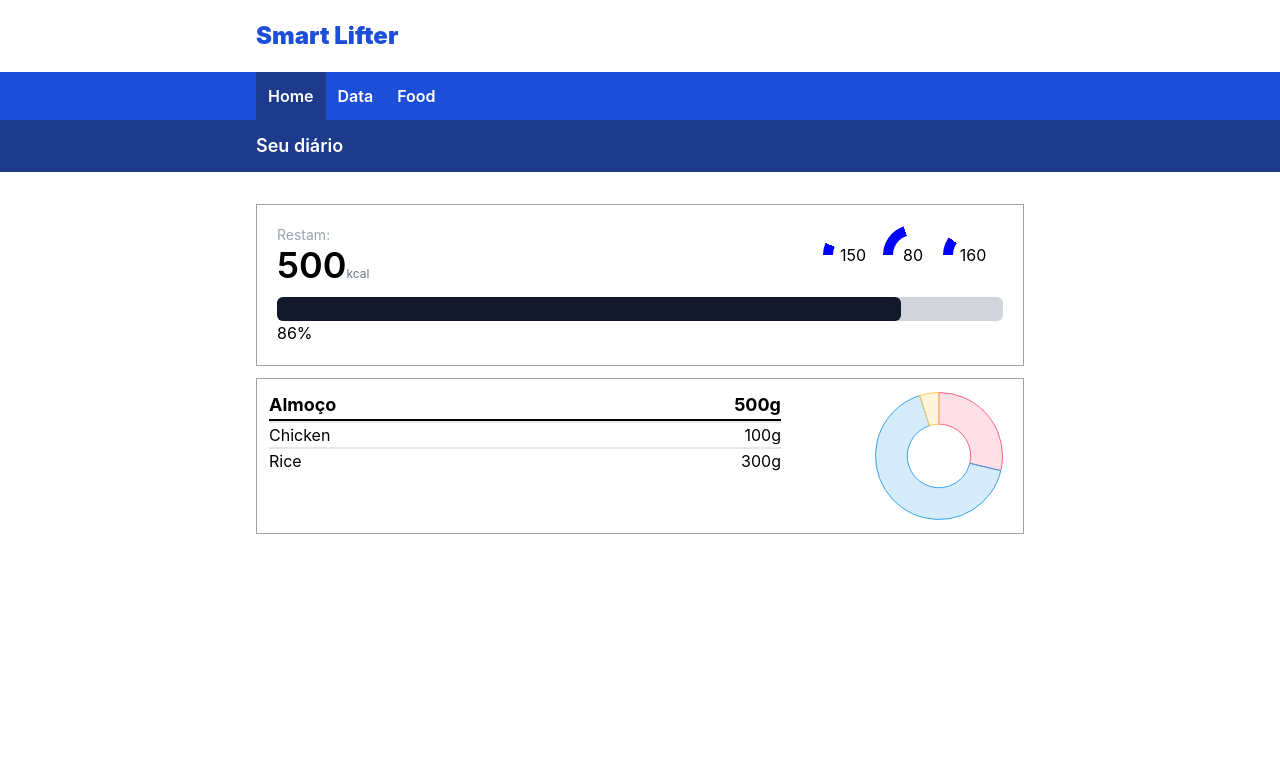
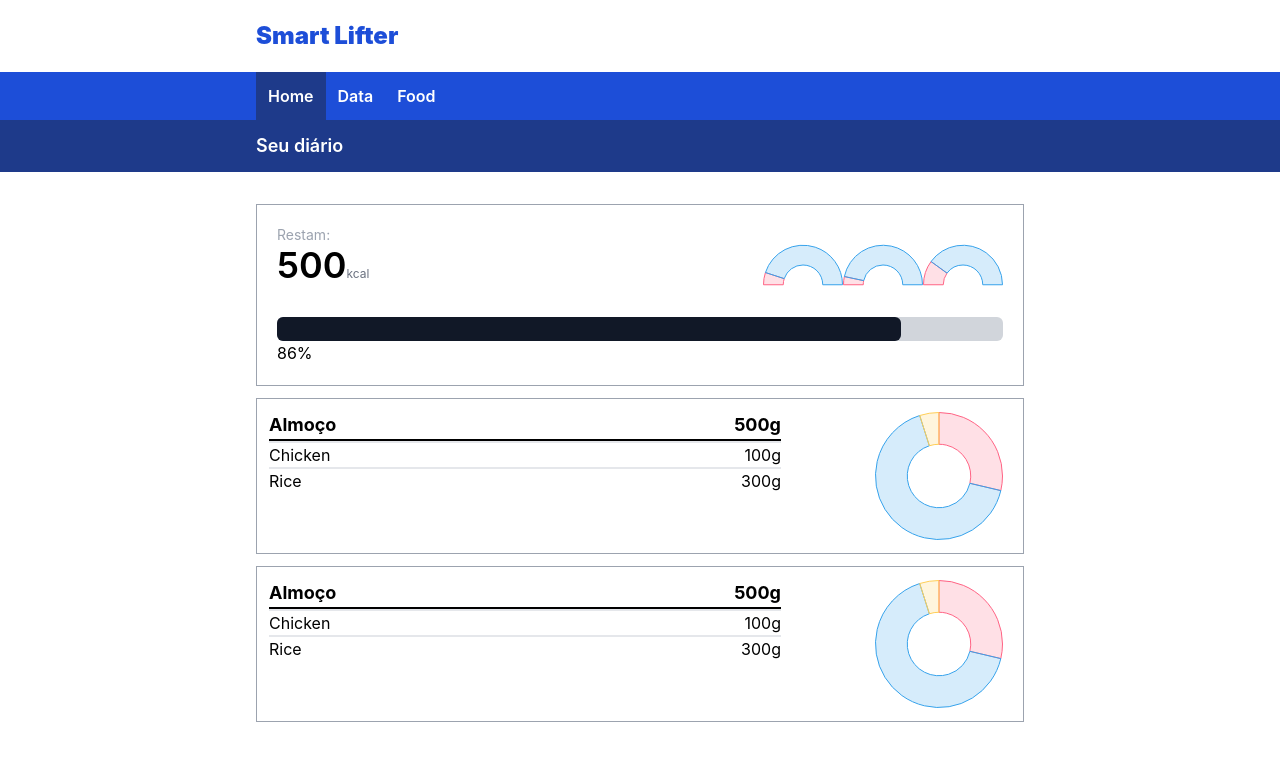
Before and after one commit to PedroSpelta/Fitness, a Next.js app: page /home in a window 1280 px wide. Shown: the top 760 px of the page. Built offline with nearby package versions, Linux system fonts and the light colour scheme.

Commit message:
adicionando local storage

```diff
--- a/components/Daily.tsx
+++ b/components/Daily.tsx
@@ -1,6 +1,4 @@
 import React, { useState } from "react";
-import { containerWidth } from "../libs/containers";
-import FoodDaily from "./FoodDaily";
 import MacroCircle from "./MacroCircle";
 
 function Daily() {
@@ -32,17 +30,18 @@ function Daily() {
           <span className="text-xs text-gray-500">kcal</span>
         </div>
         <div className=" flex justify-end">
-          <MacroCircle
-            percentage={todayData.carbo / personalData.carbo}
-            absolute={personalData.carbo}
+
+        <MacroCircle
+            completed={todayData.protein}
+            missing={ personalData.protein -todayData.protein}
           />
           <MacroCircle
-            percentage={todayData.fat / personalData.fat}
-            absolute={personalData.fat}
+            completed={todayData.carbo}
+            missing={personalData.carbo -todayData.carbo}
           />
           <MacroCircle
-            percentage={todayData.protein / personalData.protein}
-            absolute={personalData.protein}
+            completed={todayData.fat}
+            missing={personalData.fat -todayData.fat}
           />
         </div>
       </div>
--- a/components/DietResult.tsx
+++ b/components/DietResult.tsx
@@ -12,14 +12,23 @@ const dic: { [char: string]: number } = {
 
 function DietResult() {
   //data provived from context
-  const { age, height, weight, protkg, fatkg, sex, objective, type } =
-    usePersonalDataContext();
+  const {
+    age,
+    height,
+    weight,
+    protkg,
+    fatkg,
+    sex,
+    objective,
+    type,
+    calories,
+    setCalories,
+  } = usePersonalDataContext();
 
-  const [recConsume, setRecConsume] = useState(0);
   // macro per day
   const protDay = (protkg * weight) / 100;
   const fatDay = (fatkg * weight) / 100;
-  const carboDay = (recConsume - (protDay * 4 + fatDay * 9)) / 4;
+  const carboDay = (calories - (protDay * 4 + fatDay * 9)) / 4;
   const basal: number =
     (sex === "male"
       ? Number((66.5 + 13.75 * weight + 5.03 * height - 6.8 * age).toFixed(0))
@@ -27,11 +36,11 @@ function DietResult() {
     dic[type];
 
   useEffect(() => {
-    if (objective === "mantain") return setRecConsume(Number(basal.toFixed(0)));
+    if (objective === "mantain") return setCalories(Number(basal.toFixed(0)));
     else if (objective === "gain")
-      return setRecConsume(Number((basal * 1.15).toFixed(0)));
-    setRecConsume(Number((basal * 0.85).toFixed(0)));
-  }, [objective, basal]);
+      return setCalories(Number((basal * 1.15).toFixed(0)));
+    setCalories(Number((basal * 0.85).toFixed(0)));
+  }, [objective, basal, setCalories]);
 
   return (
     <div className="col-span-2 pt-10">
@@ -47,7 +56,7 @@ function DietResult() {
       {/* Desired consume */}
       <p className="pt-3">Consumo diário</p>
       <div className="p-[6px] text-sm bg-gray-200 border rounded-md w-40">
-        {recConsume} kcal
+        {calories} kcal
       </div>
 
       {/* Protein per day */}
--- a/components/FoodDaily.tsx
+++ b/components/FoodDaily.tsx
@@ -6,28 +6,10 @@ import { Chart as ChartJS, ArcElement, Tooltip, Legend } from "chart.js";
 
 ChartJS.register(ArcElement, Tooltip, Legend);
 
-const dougData = {
-  labels: ["Proteína", "Carboidrato", "Gordura"],
-  datasets: [
-    {
-      label: "# of Votes",
-      data: [12, 19, 3],
-      backgroundColor: [
-        "rgba(255, 99, 132, 0.2)",
-        "rgba(54, 162, 235, 0.2)",
-        "rgba(255, 206, 86, 0.2)",
-      ],
-      borderColor: [
-        "rgba(255, 99, 132, 1)",
-        "rgba(54, 162, 235, 1)",
-        "rgba(255, 206, 86, 1)",
-      ],
-      borderWidth: 1,
-    },
-  ],
-};
-
 const dougOptions = {
+  // for a semi circle
+  // rotation: -90,
+  // circumference: 180,
   responsive: true,
   plugins: {
     legend: {
@@ -36,24 +18,31 @@ const dougOptions = {
   },
 };
 
-function FoodDaily() {
-  const meal = [
-    {
-      name: "Chicken",
-      quantity: 100,
-      carb: 1,
-      prot: 30,
-      fat: 5,
-    },
-    {
-      name: "Rice",
-      quantity: 300,
-      carb: 80, // const;
+interface IIngredient {
+  name: string;
+  carb: number;
+  prot: number;
+  fat: number;
+  quantity: number;
+}
 
-      prot: 5,
-      fat: 1,
-    },
-  ];
+function FoodDaily({meal}: {meal: Array<IIngredient>}) {
+  // const meal = [
+  //   {
+  //     name: "Chicken",
+  //     quantity: 100,
+  //     carb: 1,
+  //     prot: 30,
+  //     fat: 5,
+  //   },
+  //   {
+  //     name: "Rice",
+  //     quantity: 300,
+  //     carb: 80,
+  //     prot: 5,
+  //     fat: 1,
+  //   },
+  // ];
 
   const dougData = {
     labels: ["Proteína", "Carboidrato", "Gordura"],
--- a/components/MacroCircle.tsx
+++ b/components/MacroCircle.tsx
@@ -1,29 +1,54 @@
 import React from "react";
-//https://stackoverflow.com/questions/21205652/how-to-draw-a-circle-sector-in-css
+import { Doughnut } from "react-chartjs-2";
+import { Chart as ChartJS, ArcElement, Tooltip, Legend } from "chart.js";
+ChartJS.register(ArcElement, Tooltip, Legend);
 
 function MacroCircle({
-  percentage,
-  absolute,
+  completed,
+  missing,
 }: {
-  percentage: number;
-  absolute: number;
+  completed: number;
+  missing: number;
 }) {
-  const color = percentage < 0.5 ? "white" : "blue";
-  const degree =
-    percentage < 0.5 ? 180 - percentage * 360 : 180 - (percentage - 0.5) * 360;
-  const gradient = `-${degree}deg, ${color}`;
+  const dougData = {
+    labels: [],
+    datasets: [
+      {
+        label: "# of Votes",
+        data: [completed, missing],
+        backgroundColor: [
+          "rgba(255, 99, 132, 0.2)",
+          "rgba(54, 162, 235, 0.2)",
+          "rgba(255, 206, 86, 0.2)",
+        ],
+        borderColor: [
+          "rgba(255, 99, 132, 1)",
+          "rgba(54, 162, 235, 1)",
+          "rgba(255, 206, 86, 1)",
+        ],
+        borderWidth: 1,
+      },
+    ],
+  };
+
+  const dougOptions = {
+    // for a semi circle
+    rotation: -90,
+    circumference: 180,
+    responsive: true,
+    plugins: {
+      legend: {
+        display: false,
+      },
+    },
+    tooltip: {
+      enabled: false,
+    },
+  };
 
   return (
-    <div
-      className="rounded-full w-[60px] h-[60px] flex justify-center items-center"
-      style={{
-        backgroundColor: "blue",
-        backgroundImage: `linear-gradient(${gradient} 50%, transparent 50%), linear-gradient(180deg, transparent 50%, white 50%)`,
-      }}
-    >
-      <div className="rounded-full  w-[40px] h-[40px] bg-white flex justify-center items-center">
-        {absolute}
-      </div>
+    <div className="w-20 h-20">
+      <Doughnut data={dougData} options={dougOptions} />
     </div>
   );
 }
--- a/context/personalData.tsx
+++ b/context/personalData.tsx
@@ -3,39 +3,43 @@ import React, {
   useContext,
   useState,
   FC,
-  Dispatch,
+  useEffect,
 } from "react";
+import { defaultBodyData } from "../libs/constants";
+import { IBodyData, IDataContext } from "../libs/interfaces";
 
-interface IDataContext {
-  age: number;
-  protkg: number;
-  fatkg: number;
-  weight: number;
-  height: number;
-  sex: string;
-  objective: string;
-  type: string;
-  setType: Dispatch<string>;
-  setObjective: Dispatch<string>;
-  setAge: Dispatch<number>;
-  setFatkg: Dispatch<number>;
-  setWeight: Dispatch<number>;
-  setProtkg: Dispatch<number>;
-  setHeight: Dispatch<number>;
-  setSex: Dispatch<string>;
-}
 
-const DataContext = createContext<IDataContext>();
+
+const DataContext = createContext<IDataContext>(null!);
 
 export const DataWrapper: FC = ({ children }) => {
-  const [protkg, setProtkg] = useState(200);
-  const [fatkg, setFatkg] = useState(100);
-  const [age, setAge] = useState(18);
-  const [height, setHeight] = useState(175);
-  const [weight, setWeight] = useState(75);
-  const [sex, setSex] = useState("male");
-  const [objective, setObjective] = useState("mantain");
-  const [type, setType] = useState("ecto");
+  // if (local) return;
+  const [protkg, setProtkg] = useState(defaultBodyData.protkg);
+  const [fatkg, setFatkg] = useState(defaultBodyData.fatkg);
+  const [age, setAge] = useState(defaultBodyData.age);
+  const [height, setHeight] = useState(defaultBodyData.height);
+  const [weight, setWeight] = useState(defaultBodyData.weight);
+  const [sex, setSex] = useState(defaultBodyData.sex);
+  const [objective, setObjective] = useState(defaultBodyData.objective);
+  const [type, setType] = useState(defaultBodyData.type);
+  const [calories, setCalories] = useState(0);
+
+  useEffect(() => {
+    const localPersonalDataString = localStorage.getItem("personalData");
+    if (!localPersonalDataString) return;
+    const localPersonalData: IBodyData = JSON.parse(
+      localPersonalDataString || "{}"
+    );
+
+    setProtkg(localPersonalData.protkg);
+    setFatkg(localPersonalData.fatkg);
+    setAge(localPersonalData.age);
+    setHeight(localPersonalData.height);
+    setWeight(localPersonalData.weight);
+    setSex(localPersonalData.sex);
+    setObjective(localPersonalData.objective);
+    setType(localPersonalData.type);
+  }, []);
   return (
     <DataContext.Provider
       value={{
@@ -47,6 +51,8 @@ export const DataWrapper: FC = ({ children }) => {
         sex,
         objective,
         type,
+        calories,
+        setCalories,
         setType,
         setObjective,
         setSex,
--- /dev/null
+++ b/libs/constants.ts
@@ -0,0 +1,10 @@
+export const defaultBodyData = {
+  weight: 70,
+  height: 170,
+  protkg: 200,
+  fatkg:100,
+  sex: 'male',
+  objective: 'mantain',
+  type: 'ecto',
+  age: 20,
+}
--- /dev/null
+++ b/libs/interfaces.ts
@@ -0,0 +1,33 @@
+import { Dispatch } from "react";
+
+export interface IBodyData {
+  weight: number;
+  height: number;
+  protkg: number;
+  fatkg: number;
+  sex: string;
+  objective: string;
+  type: string;
+  age: number;
+}
+
+export interface IDataContext {
+  age: number;
+  protkg: number;
+  fatkg: number;
+  weight: number;
+  height: number;
+  sex: string;
+  objective: string;
+  type: string;
+  calories: number;
+  setCalories: Dispatch<number>;
+  setType: Dispatch<string>;
+  setObjective: Dispatch<string>;
+  setAge: Dispatch<number>;
+  setFatkg: Dispatch<number>;
+  setWeight: Dispatch<number>;
+  setProtkg: Dispatch<number>;
+  setHeight: Dispatch<number>;
+  setSex: Dispatch<string>;
+}
--- a/pages/data/index.tsx
+++ b/pages/data/index.tsx
@@ -1,6 +1,5 @@
 import type { NextPage } from "next";
 import React from "react";
-import Daily from "../../components/Daily";
 import DietForm from "../../components/DietForm";
 import DietResult from "../../components/DietResult";
 import Header from "../../components/Header";
--- a/pages/home/index.tsx
+++ b/pages/home/index.tsx
@@ -5,16 +5,54 @@ import FoodDaily from "../../components/FoodDaily";
 import Header from "../../components/Header";
 
 const index: NextPage = () => {
-  return <div className="flex flex-col justify-center items-center">
-    <Header />
-    <div className="bg-blue-900 w-screen flex justify-center">
+  const todayMeals = [
+    [
+      {
+        name: "Chicken",
+        quantity: 100,
+        carb: 1,
+        prot: 30,
+        fat: 5,
+      },
+      {
+        name: "Rice",
+        quantity: 300,
+        carb: 80,
+        prot: 5,
+        fat: 1,
+      },
+    ],
+    [
+      {
+        name: "Chicken",
+        quantity: 100,
+        carb: 1,
+        prot: 30,
+        fat: 5,
+      },
+      {
+        name: "Rice",
+        quantity: 300,
+        carb: 80,
+        prot: 5,
+        fat: 1,
+      },
+    ],
+  ];
+  return (
+    <div className="flex flex-col justify-center items-center">
+      <Header />
+      <div className="bg-blue-900 w-screen flex justify-center">
         <p className="text-white text-lg font-semibold py-3 max-w-3xl w-full">
           Seu diário
         </p>
       </div>
-		<Daily />
-    <FoodDaily />
-  </div>;
+      <Daily />
+      {todayMeals.map((meal, i) => {
+        return <FoodDaily key={i} meal={meal}/>;
+      })}
+    </div>
+  );
 };
 
 export default index;
```
